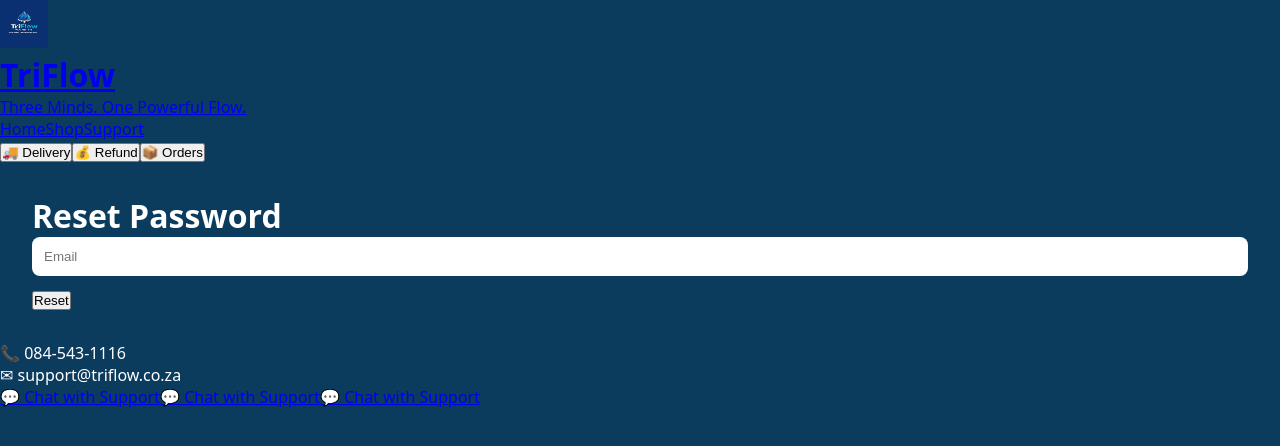
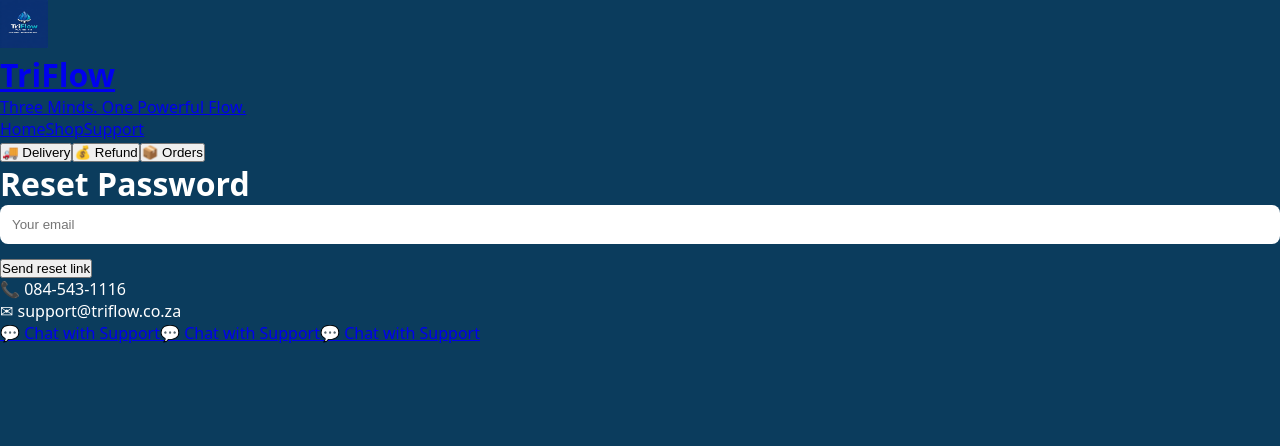
Before and after one commit to SMARTIED/triflow-pwa, a Next.js app: page /reset-password in a window 1280 px wide. Shown: the top 446 px of the page. Built offline with nearby package versions, Linux system fonts and the light colour scheme; no server answers.

Commit message:
Fix Firebase build crash by dynamic import

```diff
--- a/src/app/reset-password/page.tsx
+++ b/src/app/reset-password/page.tsx
@@ -1,25 +1,36 @@
 "use client";
 
-import { sendPasswordResetEmail } from "firebase/auth";
-import { auth } from "@/lib/firebase";
 import { useState } from "react";
 
 export default function ResetPasswordPage() {
   const [email, setEmail] = useState("");
+  const [message, setMessage] = useState("");
 
-  const reset = async () => {
-    await sendPasswordResetEmail(auth, email);
-    alert("Password reset email sent");
+  const handleReset = async () => {
+    try {
+      const { auth } = await import("@/lib/firebase");
+      const { sendPasswordResetEmail } = await import("firebase/auth");
+
+      await sendPasswordResetEmail(auth, email);
+      setMessage("Password reset email sent");
+    } catch {
+      setMessage("Reset failed");
+    }
   };
 
   return (
-    <div className="page">
+    <div className="auth-page">
       <h1>Reset Password</h1>
+
       <input
-        placeholder="Email"
-        onChange={(e) => setEmail(e.target.value)}
+        placeholder="Your email"
+        value={email}
+        onChange={e => setEmail(e.target.value)}
       />
-      <button onClick={reset}>Reset</button>
+
+      <button onClick={handleReset}>Send reset link</button>
+
+      {message && <p>{message}</p>}
     </div>
   );
 }
```
Also changed, not shown: src/app/register/page.tsx (+8 -5 lines).
